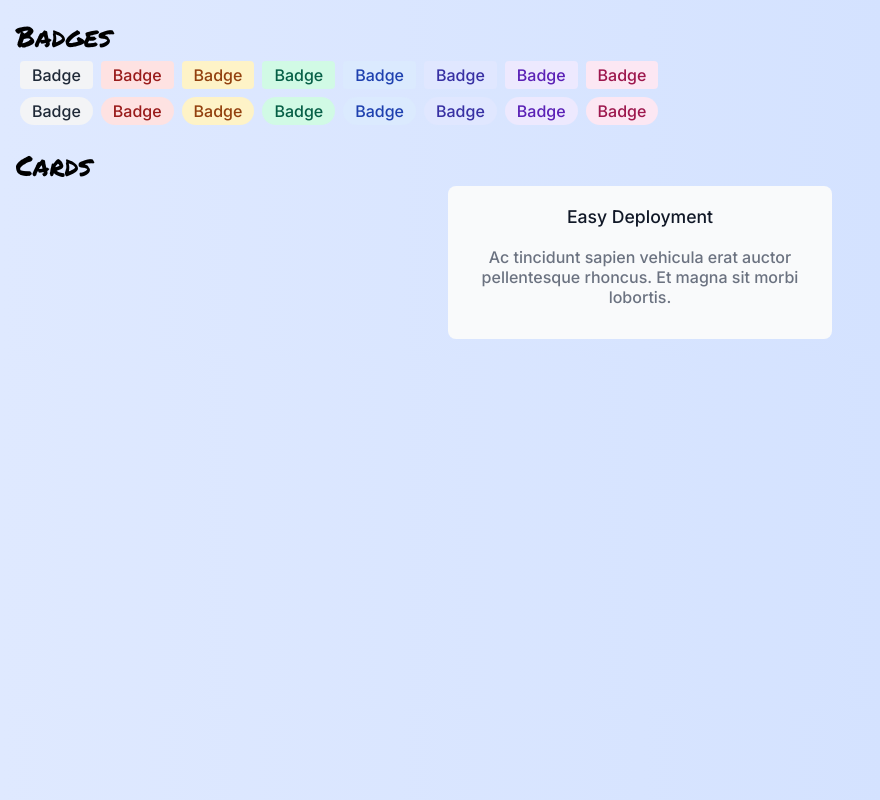
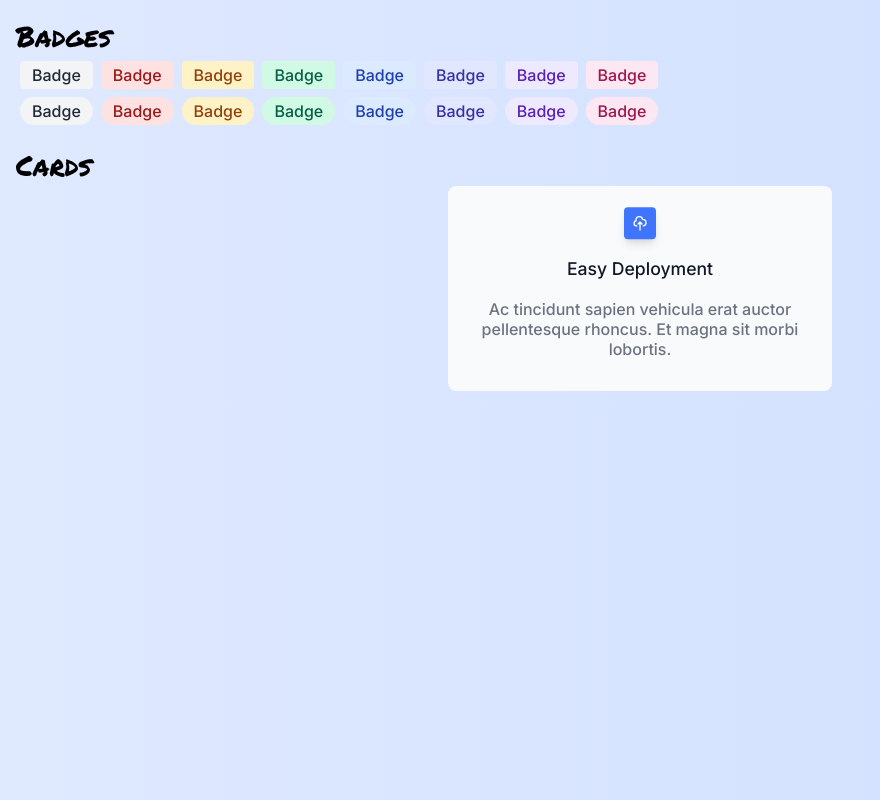
Before and after one commit to vishalicious213/component-library, a React (Vite) app: page / in a window 1280 px wide. Shown: the whole page, without its empty margins (0-880 px from the left). Built offline with nearby package versions, Linux system fonts and the light colour scheme.

Commit message:
/components/Card/Card: rendering brand-icon.svg

```diff
--- a/index.css
+++ b/index.css
@@ -80,6 +80,10 @@ h3 {
     margin-bottom: 1.25rem;
 }
 
+.card img {
+    width: 3rem;
+}
+
 /* MEDIA QUERIES */
 
 @media screen and (min-width: 501px) {
--- a/src/components/Card/Card.jsx
+++ b/src/components/Card/Card.jsx
@@ -5,6 +5,7 @@ const Card = () => {
         <div>
             <h2 className="marker">Cards</h2>
             <div className='card inter'>
+                <img src="/brand-icon.svg" alt="" />
                 <h3>Easy Deployment</h3>
                 <p>Ac tincidunt sapien vehicula erat auctor pellentesque rhoncus. Et magna sit morbi lobortis.</p>
             </div>
```
